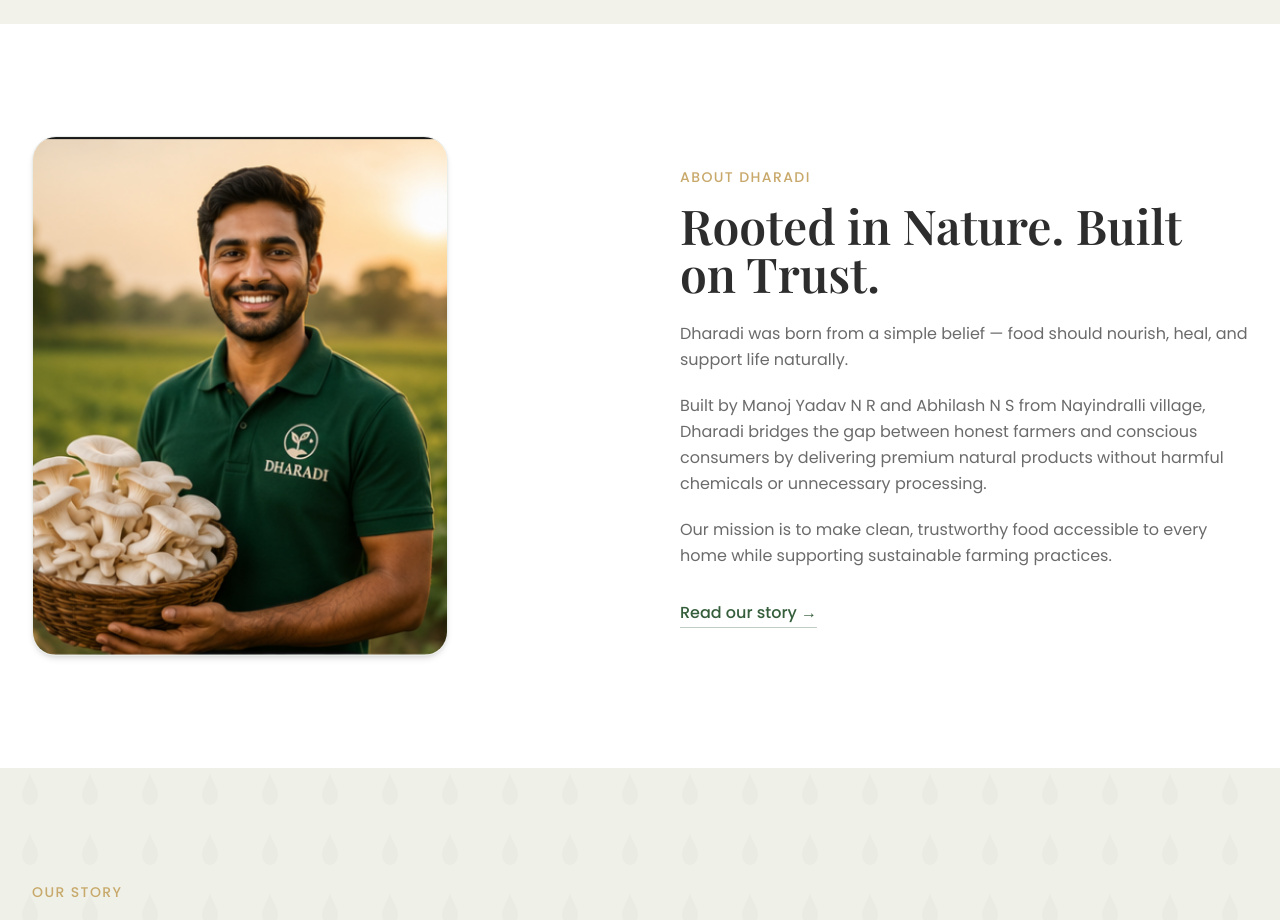
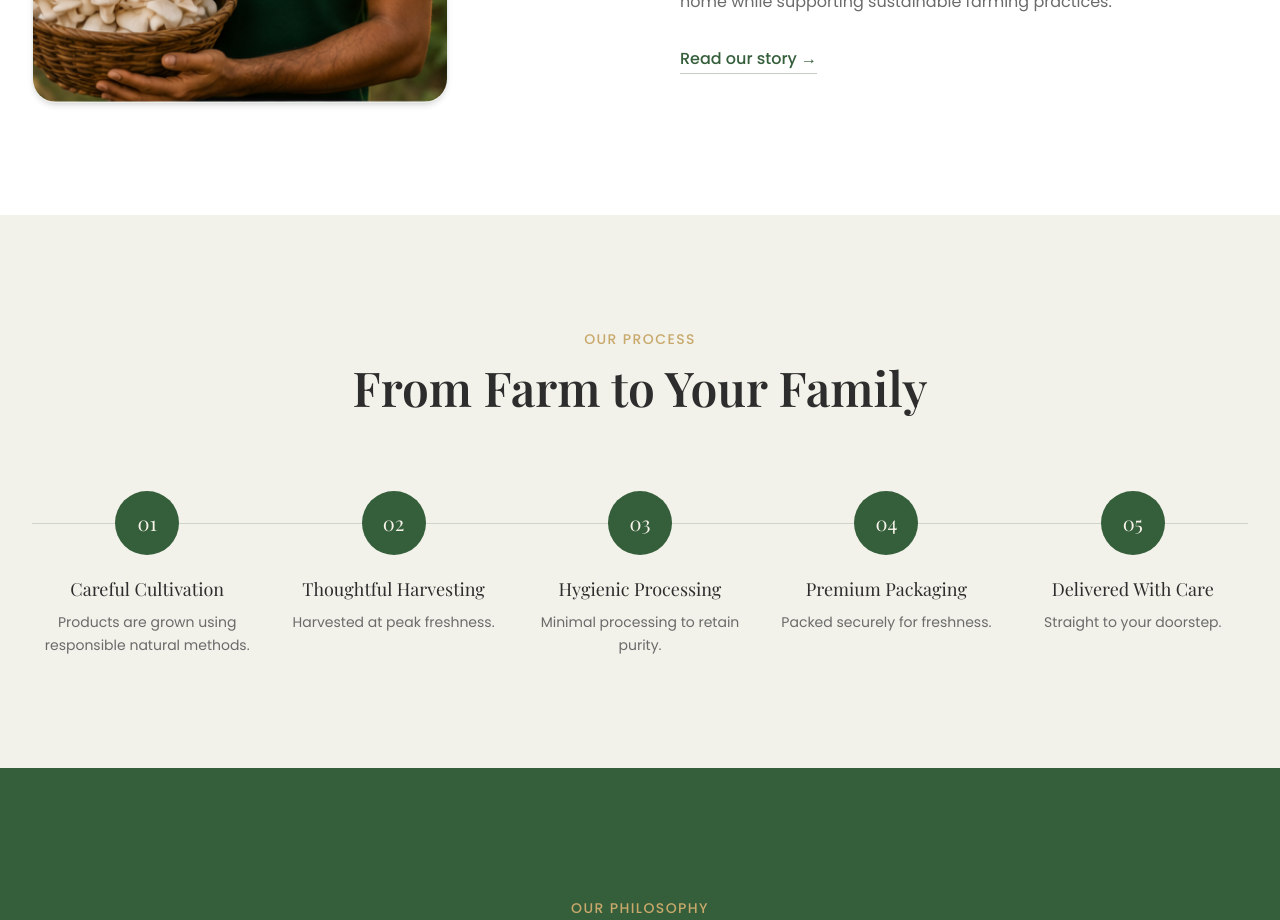
Before and after one commit to ManojYadavNR/dharadi-, a React (Vite) app: page / in a window 1280 px wide. Shown: the part 4420-5340 px from the top of the page. Built offline with nearby package versions, Linux system fonts and the light colour scheme; no server answers; grey boxes are pictures that could not be loaded; a web font is replaced by a local one.

Commit message:
Place About after trust signals and founder story after product education

```diff
--- a/src/pages/Home.jsx
+++ b/src/pages/Home.jsx
@@ -21,11 +21,11 @@ export default function Home() {
       <SocialProof />
       <TrustBar />
       <WhyChoose />
+      <About />
       <Process />
-      <About />
-      <FounderStory />
       <BrandIntention />
       <ProductBenefits />
+      <FounderStory />
       <Testimonials />
       <Wholesale />
       <Instagram />
```
